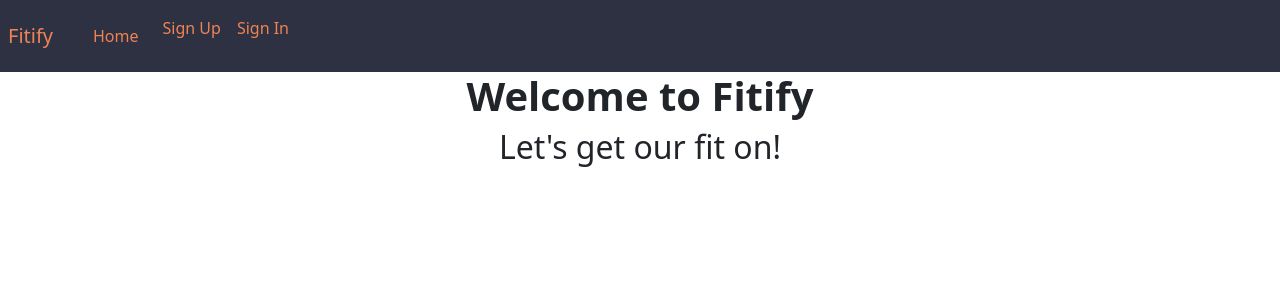
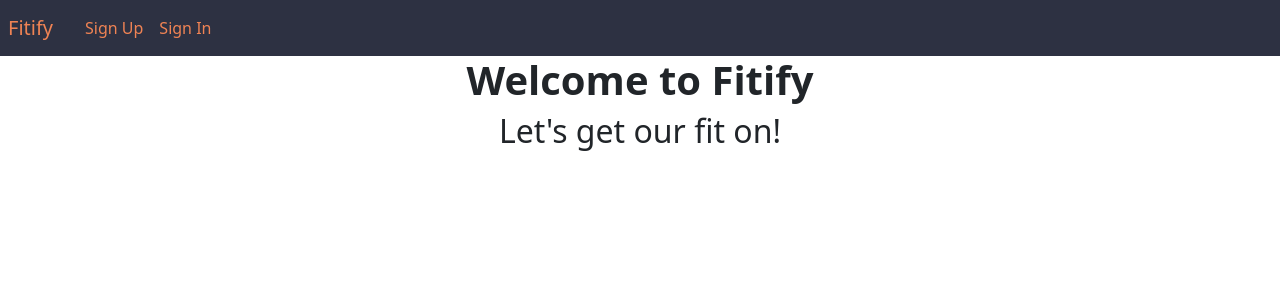
Before and after one commit to BishrJones/project4-client, a React (Create React App) app: page / in a window 1280 px wide. Shown: the top 300 px of the page. Built offline with nearby package versions, Linux system fonts and the light colour scheme.

Commit message:
all workouts route in nav established

```diff
--- a/src/App.js
+++ b/src/App.js
@@ -77,6 +77,14 @@ const App = () => {
 				</RequireAuth>
 			}
 		  />
+		  <Route
+		  path='/allWorkout'
+		  		element={
+					<RequireAuth user={user}>
+						<indexWorkouts msgAlert={msgAlert} user={user}/>
+					</RequireAuth>
+				  }
+		  />
 				</Routes>
 				{msgAlerts.map((msgAlert) => (
 					<AutoDismissAlert
--- a/src/components/shared/Header.js
+++ b/src/components/shared/Header.js
@@ -8,6 +8,11 @@ const linkStyle = {
 }
 const authenticatedOptions = (
 	<>
+		<Nav.Item className= 'm-2'>
+			<Link to='allWorkouts' style={linkStyle}>
+				All Workouts
+			</Link>
+		</Nav.Item>
 		<Nav.Item className= 'm-2'>
 			<Link to='addWorkout' style={linkStyle}>
 				New Workout
@@ -37,15 +42,15 @@ const unauthenticatedOptions = (
 	</>
 )
 
-const alwaysOptions = (
-	<>
-		<Nav.Link className='m-2'>
-			<Link  to='/' style={linkStyle}>
-				Home
-			</Link>
-		</Nav.Link>
-	</>
-)
+// const alwaysOptions = (
+// 	<>
+// 		<Nav.Link className='m-2'>
+// 			<Link  to='/' style={linkStyle}>
+// 				Home
+// 			</Link>
+// 		</Nav.Link>
+// 	</>
+// )
 
 const Header = ({ user }) => (
 	<Navbar sticky= 'top' bg='myColor' variant='dark' expand='md'>
@@ -60,7 +65,7 @@ const Header = ({ user }) => (
 				{user && (
 					<span className='navbar-text mr-2'>Welcome, {user.email}</span>
 				)}
-				{alwaysOptions}
+				{/* {alwaysOptions} */}
 				{user ? authenticatedOptions : unauthenticatedOptions}
 			</Nav>
 		</Navbar.Collapse>
```
